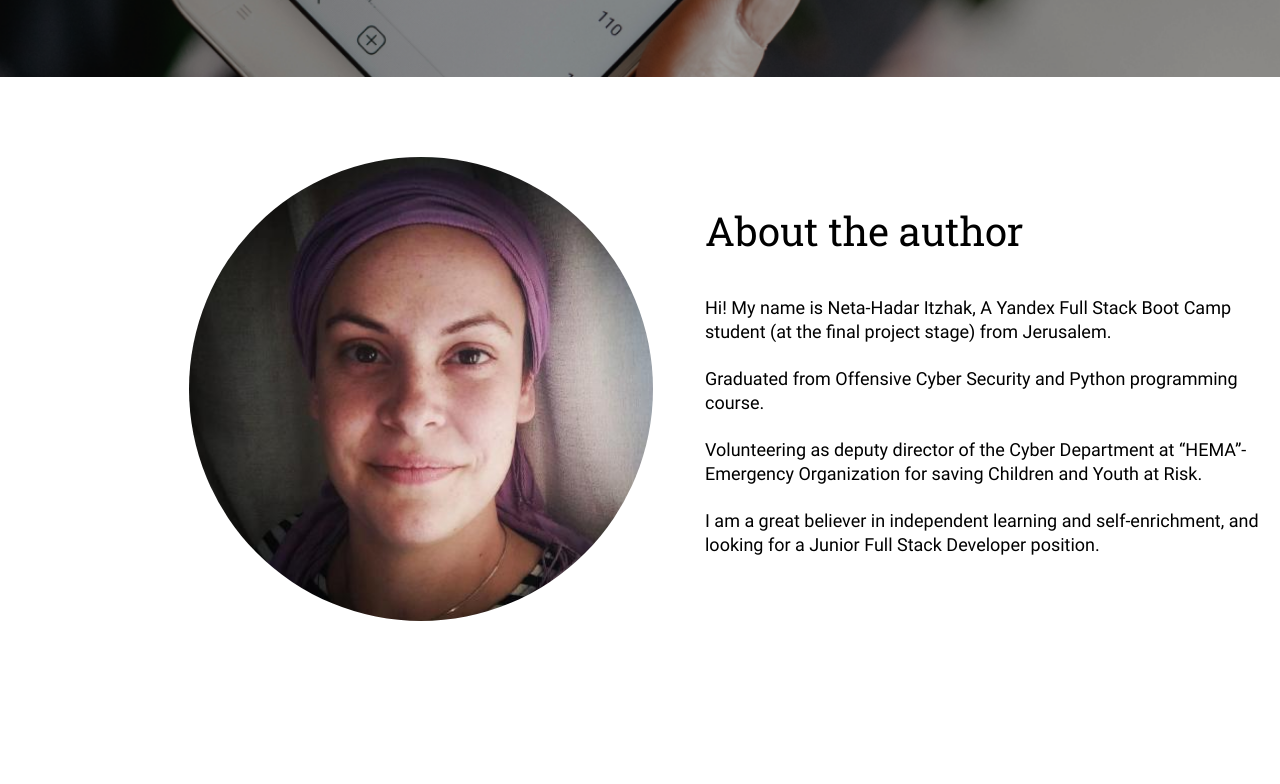
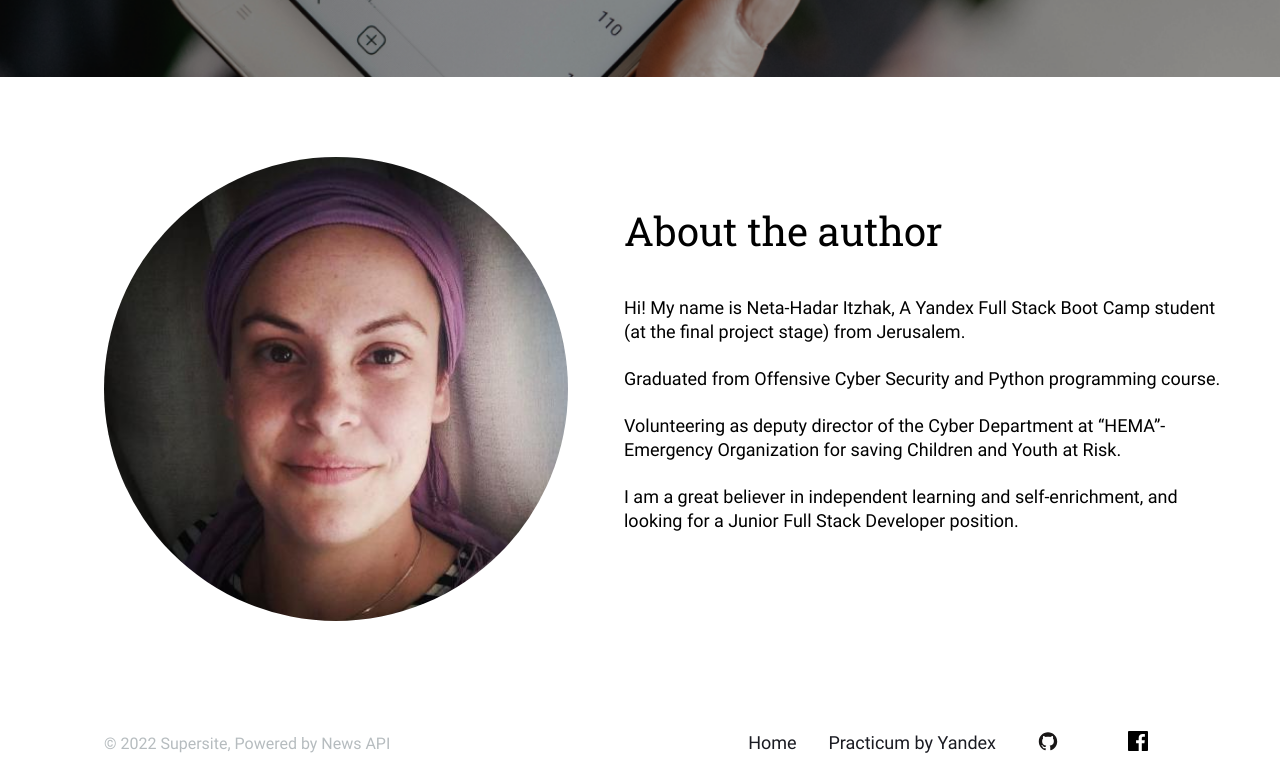
Before and after one commit to netahadar/news-explorer-frontend, a React app in the folder news-explorer/: page / in a window 1280 px wide. Shown: the part 530-1314 px from the top of the page. Before the commit the page ends 1151 px from the top, so only its background shows below. Built offline with nearby package versions, Linux system fonts and the light colour scheme; a web font is replaced by a local one.

Commit message:
create footer component

```diff
--- a/news-explorer/package.json
+++ b/news-explorer/package.json
@@ -8,6 +8,7 @@
     "@testing-library/user-event": "^13.5.0",
     "react": "^17.0.2",
     "react-dom": "^17.0.2",
+    "react-router-dom": "^5.3.0",
     "react-scripts": "5.0.0",
     "web-vitals": "^2.1.3"
   },
--- a/news-explorer/src/components/About/About.css
+++ b/news-explorer/src/components/About/About.css
@@ -4,15 +4,13 @@
     flex-direction: column;
     align-items: flex-start;
     margin-top: 131px;
-    margin-left: 52px;
 }
 
 .about__image {
     width: 464px;
     height: 464px;
     border-radius: 1000px;
-    margin-left: 189px;
-    margin-top: 80px;
+    margin: 80px 56px 80px 104px;
 }
 
 .about__title {
--- a/news-explorer/src/components/App/App.js
+++ b/news-explorer/src/components/App/App.js
@@ -1,5 +1,4 @@
 import React from 'react';
-import './App.css';
 import Header from '../Header/Header';
 import Main from '../Main/Main';
 import Footer from '../Footer/Footer';
@@ -14,7 +13,7 @@ function App() {
     <div className="content">
       <Header isLoggedIn={loggedIn} userName={userName}/>
       <Main />
-      {/* <Footer /> */}
+      <Footer />
     </div>
   );
 }
--- a/news-explorer/src/components/Footer/Footer.css
+++ b/news-explorer/src/components/Footer/Footer.css
@@ -0,0 +1,67 @@
+.footer {
+    width: 100%;
+    display: flex;
+    justify-content: center;
+    align-items: center;
+}
+
+.footer__container {
+    width: calc(100% - 208px);
+    display: flex;
+    justify-content: space-between;
+}
+
+.footer__copyrights {
+    font-family: 'Roboto', sans-serif;
+    font-size: 16px;
+    font-weight: 400;
+    line-height: 22px;
+    color: #B6BCBF;
+    padding: 0;
+    margin-top: 32px;
+    margin-bottom: 26px;
+}
+
+.footer__links {
+    display: flex;
+    margin-top: 30px;
+    margin-bottom: 28px;
+}
+
+.footer__link {
+    text-decoration: none;
+    color: #1A1B22;
+    font-family: 'Roboto', sans-serif;
+    font-size: 18px;
+    font-weight: 400;
+    line-height: 24px;
+    text-align: center;
+    padding: 0;
+    margin: 0;
+}
+
+.footer__link:first-of-type{
+    width: 112px;
+}
+
+.footer__link:last-of-type{
+    width: 192px;
+}
+
+.footer__link:hover{
+    cursor: pointer;
+}
+
+.footer__icon {
+    width: 20px;
+    height: 20px;
+}
+
+.footer__icon:hover {
+    cursor: pointer;
+}
+
+.footer__icon:first-of-type {
+    margin-right: 28px;
+    margin-left: 42px;
+}
--- a/news-explorer/src/components/Footer/Footer.js
+++ b/news-explorer/src/components/Footer/Footer.js
@@ -0,0 +1,22 @@
+/* eslint-disable jsx-a11y/anchor-is-valid */
+/* eslint-disable jsx-a11y/anchor-has-content */
+import React from "react";
+import { Link } from "react-router-dom";
+import githubPath from "../../images/github.svg";
+import facebookPath from "../../images/facebook.svg";
+
+export default function Footer() {
+    return(
+    <section className="footer">
+        <div className="footer__container">
+            <p className="footer__copyrights">© 2022 Supersite, Powered by News API</p>
+            <div className="footer__links">
+                <a className="footer__link" href="#">Home</a>
+                <a className="footer__link" href="#">Practicum by Yandex</a>
+                <a href="#"><img className="footer__icon" src={githubPath} alt="github"></img></a>
+                <a href="#"><img className="footer__icon" src={facebookPath} alt="facebook"></img></a>
+            </div>
+        </div>
+    </section>
+    )
+}
--- a/news-explorer/src/components/Navigation/Navigation.css
+++ b/news-explorer/src/components/Navigation/Navigation.css
@@ -28,3 +28,7 @@
     margin-left: 34px;
     margin-right: 83px;
 }
+
+.header__navigate-link:hover {
+    cursor: pointer;
+}
--- a/news-explorer/src/components/NavigationButton/NavigationButton.css
+++ b/news-explorer/src/components/NavigationButton/NavigationButton.css
@@ -28,3 +28,7 @@
     padding-top: 4px;
     padding-bottom: 4px;
 }
+
+.header__navigate-button:hover {
+    cursor: pointer;
+}
--- a/news-explorer/src/components/SearchForm/SearchForm.css
+++ b/news-explorer/src/components/SearchForm/SearchForm.css
@@ -61,3 +61,7 @@
     color: white;
     margin-left: -160px;
 }
+
+.search__form-submit:hover {
+    cursor: pointer;
+}
--- a/news-explorer/src/index.css
+++ b/news-explorer/src/index.css
@@ -9,3 +9,4 @@
 @import url(./components/Main/Main.css);
 @import url(./components/SearchForm/SearchForm.css);
 @import url(./components/About/About.css);
+@import url(./components/Footer/Footer.css);
--- a/news-explorer/src/index.js
+++ b/news-explorer/src/index.js
@@ -1,12 +1,15 @@
 import React from 'react';
 import ReactDOM from 'react-dom';
+import { BrowserRouter } from 'react-router-dom';
 import './index.css';
 import App from './components/App/App';
 import reportWebVitals from './reportWebVitals';
 
 ReactDOM.render(
   <React.StrictMode>
-    <App />
+    <BrowserRouter>
+      <App />
+    </BrowserRouter>
   </React.StrictMode>,
   document.getElementById('root')
 );
```
Also changed, not shown: news-explorer/src/components/ProtectedRoute/ProtectedRoute.js (added, +13 -0 lines), news-explorer/src/images/facebook.svg (added), news-explorer/src/images/github.svg (added), 1 other file.
